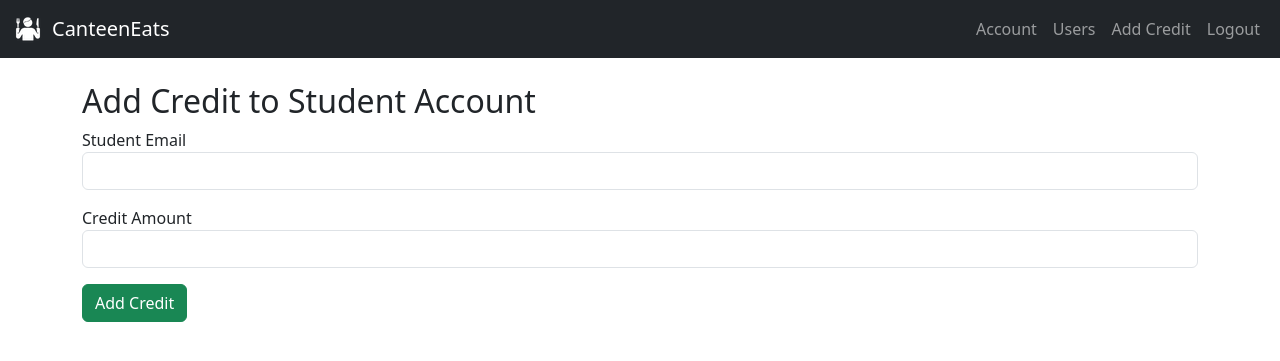
After one commit to miketeachestech/example-major-work-school-canteen-ordering-system, a Flask app: page /credit in a window 1280 px wide. The commit adds this page. Shown: the top 361 px of the page. Run offline with Flask 3, Linux system fonts and the light colour scheme; a user stored in the database is signed in.

Commit message:
Added ability for staff to issue credit to students.

```diff
--- a/app.py
+++ b/app.py
@@ -8,7 +8,7 @@ from flask_login import (
 )
 
 from models import db, User
-from forms import RegisterForm, LoginForm, EditAccountForm
+from forms import RegisterForm, LoginForm, EditAccountForm, CreditForm
 from config import Config
 from seed_db import seed_all
 
@@ -132,6 +132,26 @@ def users():
     return render_template("users.html", users=all_users)
 
 
+@app.route("/credit", methods=["GET", "POST"])
+@login_required
+def credit():
+    if not current_user.is_staff:
+        flash("Access denied.", "danger")
+        return redirect(url_for("dashboard"))
+
+    form = CreditForm()
+    if form.validate_on_submit():
+        student = User.query.filter_by(email=form.email.data, is_staff=False).first()
+        if not student:
+            flash("Student not found or this person is not a student.", "danger")
+        else:
+            student.add_credit(form.amount.data)
+            db.session.commit()
+            flash(f"Added ${form.amount.data:.2f} to {student.email}'s account.", "success")
+            return redirect(url_for("credit"))
+    return render_template("credit.html", form=form)
+
+
 if __name__ == "__main__":
     """
     Initialize the database, seed default users, and start the development server.
--- a/forms.py
+++ b/forms.py
@@ -1,6 +1,6 @@
 from flask_wtf import FlaskForm
-from wtforms import StringField, PasswordField, SubmitField, BooleanField
-from wtforms.validators import DataRequired, Email, EqualTo, ValidationError
+from wtforms import StringField, PasswordField, SubmitField, BooleanField, DecimalField
+from wtforms.validators import DataRequired, Email, EqualTo, ValidationError, NumberRange
 from models import User
 
 
@@ -45,3 +45,8 @@ class EditAccountForm(FlaskForm):
             user = User.query.filter_by(email=email.data).first()
             if user:
                 raise ValidationError("This email is already registered.")
+
+class CreditForm(FlaskForm):
+    email = StringField("Student Email", validators=[DataRequired(), Email()])
+    amount = DecimalField("Credit Amount", validators=[DataRequired(), NumberRange(min=0.01, message="Amount must be positive")])
+    submit = SubmitField("Add Credit")
--- a/templates/base.html
+++ b/templates/base.html
@@ -32,6 +32,9 @@
           {% if current_user.is_staff %}
           <li class="nav-item">
             <a class="nav-link" href="{{ url_for('users') }}">Users</a>
+          </li>
+          <li class="nav-item">
+            <a class="nav-link" href="{{ url_for('credit') }}">Add Credit</a>
           </li>
           {% endif %}
           <li class="nav-item">
--- /dev/null
+++ b/templates/credit.html
@@ -0,0 +1,11 @@
+{% extends "base.html" %}
+{% block title %}Add Credit{% endblock %}
+{% block content %}
+<h2>Add Credit to Student Account</h2>
+<form method="POST">
+  {{ form.hidden_tag() }}
+  <div class="mb-3">{{ form.email.label }}{{ form.email(class="form-control") }}</div>
+  <div class="mb-3">{{ form.amount.label }}{{ form.amount(class="form-control") }}</div>
+  <button type="submit" class="btn btn-success">Add Credit</button>
+</form>
+{% endblock %}
--- a/templates/dashboard.html
+++ b/templates/dashboard.html
@@ -3,4 +3,10 @@
 {% block content %}
 <h2>Welcome, {{ current_user.email }}!</h2>
 <p>This is your dashboard.</p>
+
+{% if not current_user.is_staff %}
+  <div class="alert alert-info">
+    Your current credit: <strong>${{ "{:.2f}".format(current_user.credit) }}</strong>
+  </div>
+{% endif %}
 {% endblock %}
```
Also changed, not shown: documentation/BUSINESS_RULES.md (+1 -0 lines).
